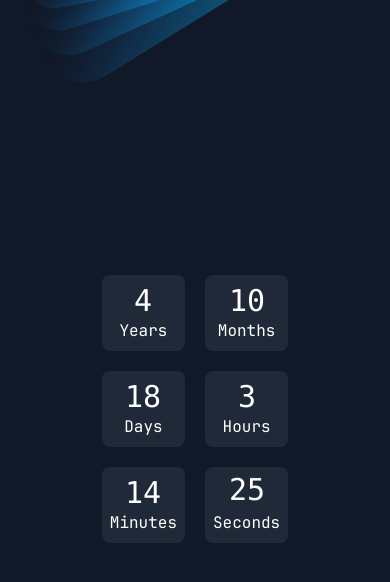
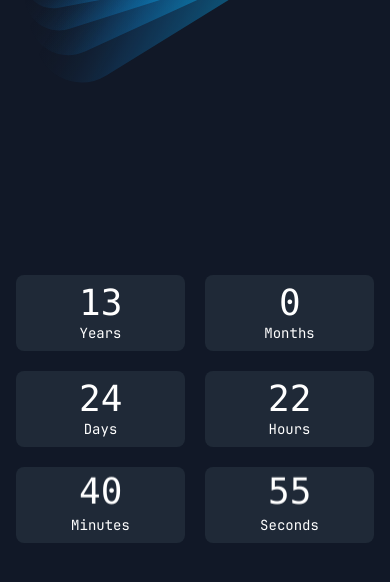
Before and after one commit to denyshona/steammate, a website built with Vite: page index.html in a window 390 px wide. Built offline with nearby package versions, Linux system fonts and the light colour scheme.

Commit message:
Release 1.3

```diff
--- a/index.html
+++ b/index.html
@@ -2,7 +2,7 @@
 <html lang="en">
 <head>
   <meta charset="UTF-8"/>
-  <meta name="viewport" content="width=device-width, initial-scale=1.0"/>
+  <meta name="viewport" content="width=device-width, initial-scale=1.0, maximum-scale=1.0, user-scalable=no"/>
   <title>Dynamic Team Experience Timer</title>
   <base href="/steammate/">
   <link rel="stylesheet" href="public/style.css">
@@ -11,44 +11,44 @@
 </head>
 <body class="bg-gray-900 text-white min-h-screen flex flex-col justify-center items-center">
 <header class="logo"></header>
-<main id="app">
+<main id="app" class="w-full p-4">
   <section class="counter select-none">
     <div class="grid grid-cols-2 sm:grid-cols-3 md:grid-cols-4 lg:grid-cols-6 gap-5 text-center">
       <div class="bg-gray-800 rounded-lg text-white flex flex-col p-2">
         <div class="number-container relative overflow-hidden">
-          <span class="font-mono text-3xl sm:text-4xl md:text-5xl transition-value relative" id="years">0</span>
+          <span class="font-mono text-4xl sm:text-5xl transition-value relative" id="years">0</span>
         </div>
-        <span class="text-md sm:text-lg">Years</span>
+        <span class="text-sm sm:text-lg">Years</span>
       </div>
       <div class="bg-gray-800 rounded-lg text-white flex flex-col p-2">
         <div class="number-container relative overflow-hidden">
-          <span class="font-mono text-3xl sm:text-4xl md:text-5xl transition-value relative" id="months">0</span>
+          <span class="font-mono text-4xl sm:text-5xl transition-value relative" id="months">0</span>
         </div>
-        <span class="text-md sm:text-lg">Months</span>
+        <span class="text-sm sm:text-lg">Months</span>
       </div>
       <div class="bg-gray-800 rounded-lg text-white flex flex-col p-2">
         <div class="number-container relative overflow-hidden">
-          <span class="font-mono text-3xl sm:text-4xl md:text-5xl transition-value relative" id="days">0</span>
+          <span class="font-mono text-4xl sm:text-5xl transition-value relative" id="days">0</span>
         </div>
-        <span class="text-md sm:text-lg">Days</span>
+        <span class="text-sm sm:text-lg">Days</span>
       </div>
       <div class="bg-gray-800 rounded-lg text-white flex flex-col p-2">
         <div class="number-container relative overflow-hidden">
-          <span class="font-mono text-3xl sm:text-4xl md:text-5xl transition-value relative" id="hours">0</span>
+          <span class="font-mono text-4xl sm:text-5xl transition-value relative" id="hours">0</span>
         </div>
-        <span class="text-md sm:text-lg">Hours</span>
+        <span class="text-sm sm:text-lg">Hours</span>
       </div>
       <div class="bg-gray-800 rounded-lg text-white flex flex-col p-2">
         <div class="number-container relative overflow-hidden">
-          <span class="font-mono text-3xl sm:text-4xl md:text-5xl transition-value relative" id="minutes">0</span>
+          <span class="font-mono text-4xl sm:text-5xl transition-value relative" id="minutes">0</span>
         </div>
-        <span class="text-md sm:text-lg">Minutes</span>
+        <span class="text-sm sm:text-lg">Minutes</span>
       </div>
       <div class="bg-gray-800 rounded-lg text-white flex flex-col p-2">
         <div class="number-container relative overflow-hidden">
-          <span class="font-mono text-3xl sm:text-4xl md:text-5xl transition-value relative" id="seconds">0</span>
+          <span class="font-mono text-4xl sm:text-5xl transition-value relative" id="seconds">0</span>
         </div>
-        <span class="text-md sm:text-lg">Seconds</span>
+        <span class="text-sm sm:text-lg">Seconds</span>
       </div>
     </div>
   </section>
--- a/src/main.js
+++ b/src/main.js
@@ -3,16 +3,14 @@ let previousExperience = { years: 0, months: 0, days: 0, hours: 0, minutes: 0, s
 function calculateTotalExperience(team) {
   const now = new Date();
 
-  let maxMilliseconds = 0;
+  let totalMilliseconds = 0;
 
   team.forEach(member => {
     const experienceMilliseconds = now - member.startDate;
-    if (experienceMilliseconds > maxMilliseconds) {
-      maxMilliseconds = experienceMilliseconds;
-    }
+    totalMilliseconds += experienceMilliseconds; // Sum the experience
   });
 
-  const totalSeconds = Math.floor(maxMilliseconds / 1000);
+  const totalSeconds = Math.floor(totalMilliseconds / 1000);
   const seconds = totalSeconds % 60;
   const totalMinutes = Math.floor(totalSeconds / 60);
   const minutes = totalMinutes % 60;
```
